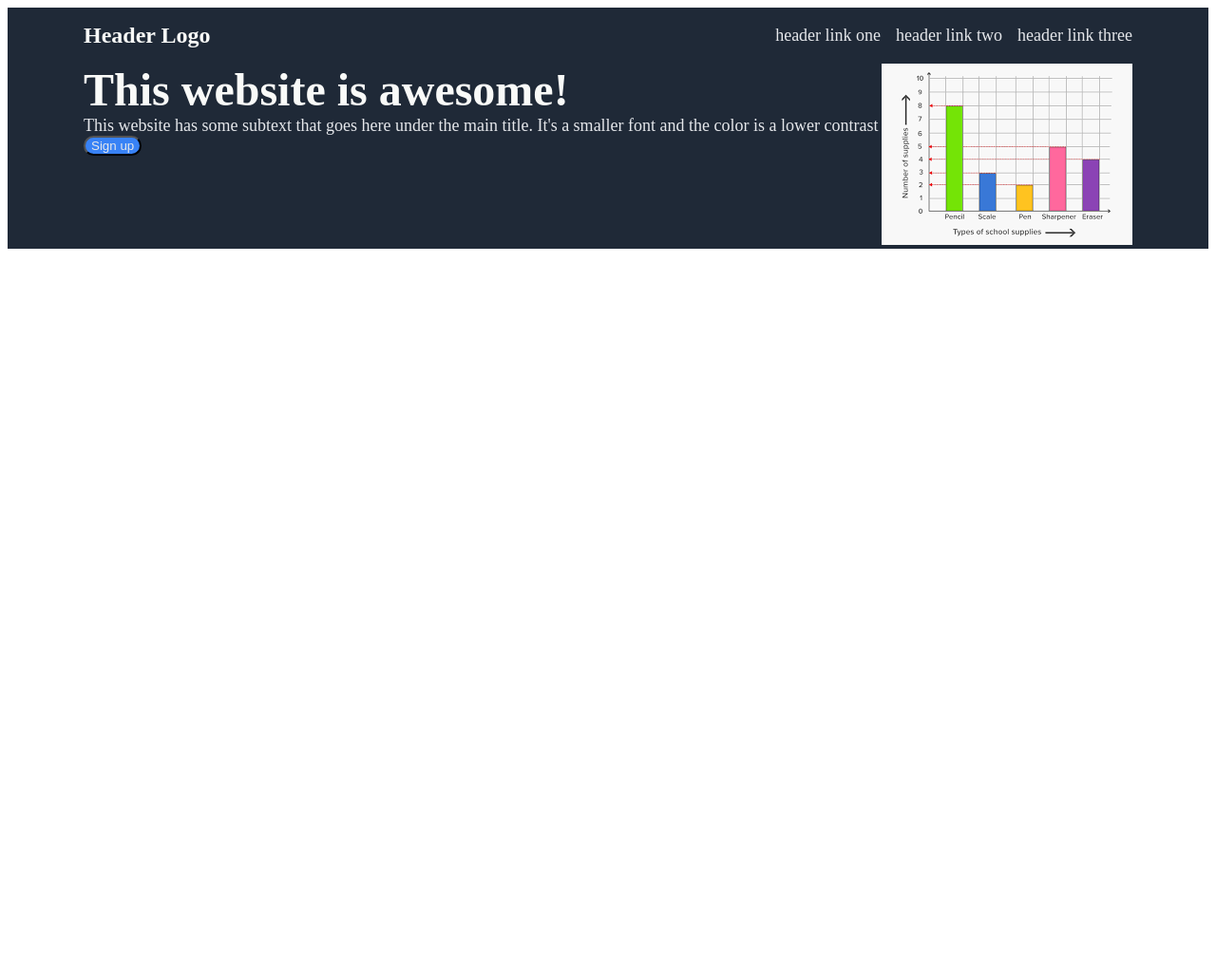
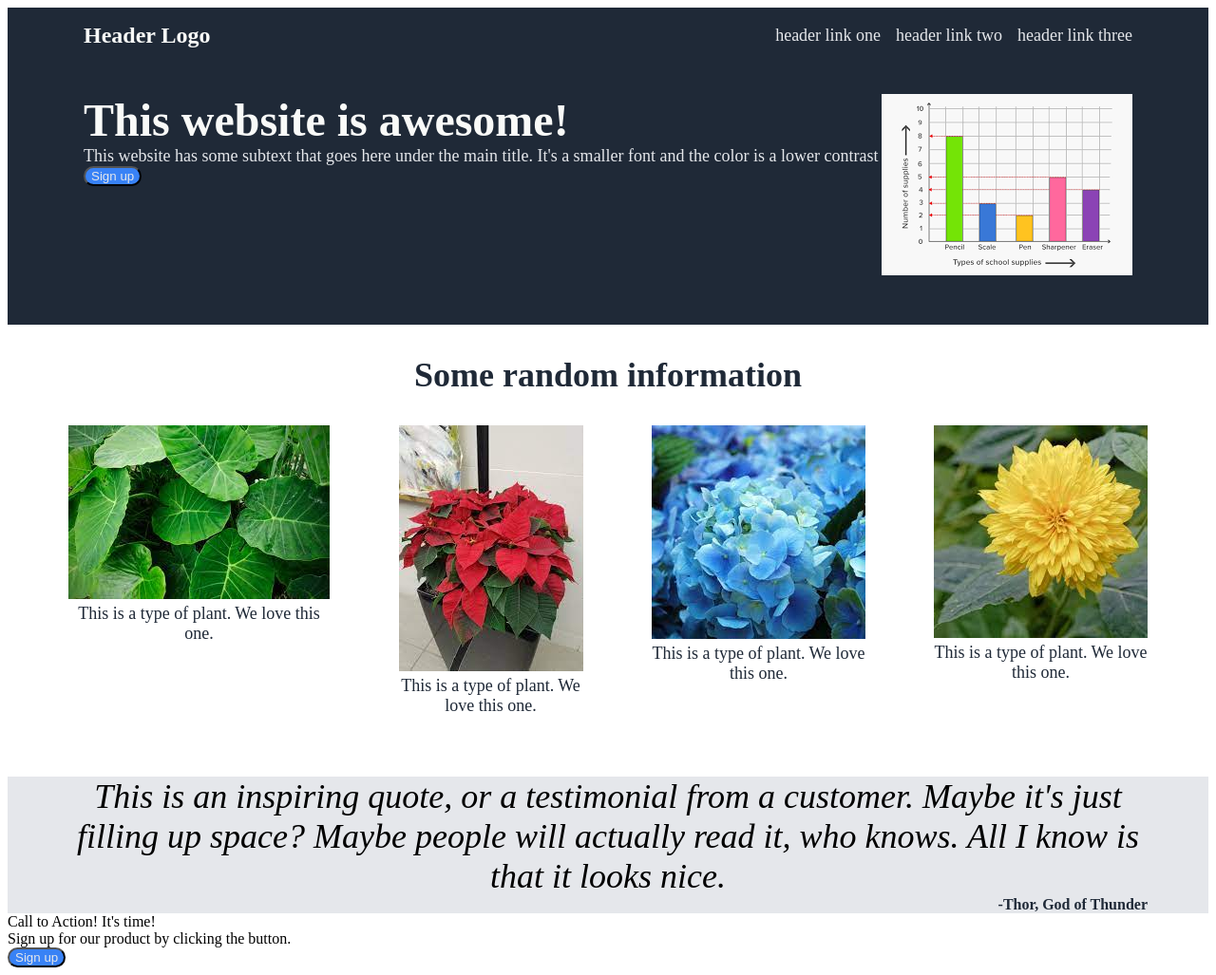
Before and after one commit to CNPCNPCNP/landing-page, a plain HTML site: page index.html in a window 1280 px wide. Shown: the whole page at 95% size. Before the commit the page ends 800 px from the top, so only its background shows below. Drawn offline with Linux system fonts and the light colour scheme.

Commit message:
Add main information box and begin to add footers
Main information box containing pictures of plants was added. Also
began work on two bottom footers of webpage.

```diff
--- a/index.html
+++ b/index.html
@@ -43,5 +43,52 @@
             <img src="graph.png" alt="Basic graph" class='image'>
         </div>
     </div>
+    <div class='main-text'>
+        <div class='main-title'>
+            Some random information
+        </div>
+        <div class='main-container'>
+            <div class='info'>
+                <img src="green-plant.jpeg" alt="green plant">
+                <div class="text">This is a type of plant. We love this one.</div>
+            </div>
+            <div class='info'>
+                <img src="red-plant.jpeg" alt="red plant">
+                <div class="text">This is a type of plant. We love this one.</div>
+            </div>
+            <div class='info'>
+                <img src="blue-plant.jpeg" alt="blue plant">
+                <div class="text">This is a type of plant. We love this one.</div>
+            </div>
+            <div class='info'>
+                <img src="yellow-plant.jpeg" alt="yellow plant">
+                <div class="text">This is a type of plant. We love this one.</div>
+            </div>
+        </div>
+    </div>
+    <div class='quote'>
+        <div class='quote-text'>
+            This is an inspiring quote, or a testimonial from a customer. Maybe it's just filling up space? Maybe people will actually read it, who knows. All
+            I know is that it looks nice.
+        </div>
+        <div class='quote-author'>
+            -Thor, God of Thunder
+        </div>
+    </div>
+    <div class='action-call'>
+        <div class='action-left'>
+            <div class='action-title'>
+                Call to Action! It's time!
+            </div>
+            <div class='action-text'>
+                Sign up for our product by clicking the button.
+            </div>
+        </div>
+        <div class='action-right'>
+            <button type="button" class='title-button'>
+                Sign up
+            </button>
+        </div>
+    </div>
 </body>
 </html>
--- a/styles.css
+++ b/styles.css
@@ -4,6 +4,7 @@
     align-items: center;
     background-color: #1F2937;
     color: #E5E7EB;
+    padding-bottom: 32px;
 }
 
 .header-logo {
@@ -35,6 +36,7 @@
     justify-content: space-between;
     align-items: flex-start;
     background-color: #1F2937;
+    padding-bottom: 48px;
 }
 
 .left-title {
@@ -63,3 +65,44 @@
     padding-right: 80px;
     flex-shrink: 0;
 }
+
+.main-text {
+    text-align: center;
+    font-size: 36px;
+    font-weight: bolder;
+    color: #1f2937;
+    padding: 32px;
+}
+
+.main-container{
+    display: flex;
+    padding: 32px;
+    flex-wrap: nowrap;
+    justify-content: center;
+    gap: 72px;
+}
+
+.info{
+    font-weight: normal;
+    font-size: 18px;
+}
+
+.quote {
+    background: #E5E7EB;
+    text-align: center;
+    padding-left: 64px;
+    padding-right: 64px;
+    color; #1F2937
+}
+
+.quote-text {
+    font-size: 36px;
+    font-weight: lighter;
+    font-style: italic;
+}
+
+.quote-author {
+    text-align: right;
+    font-weight: bolder;
+    color: #1f2937;
+}
```
Also changed, not shown: blue-plant.jpeg (added), green-plant.jpeg (added), red-plant.jpeg (added), yellow-plant.jpeg (added).
